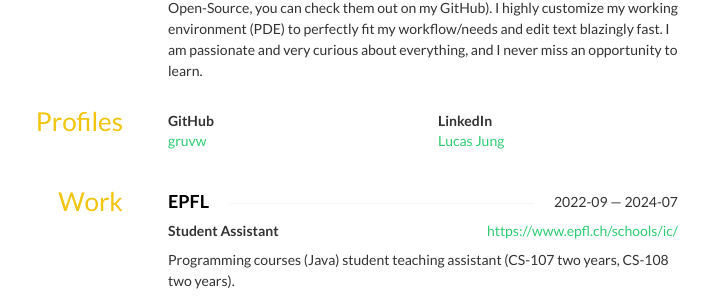
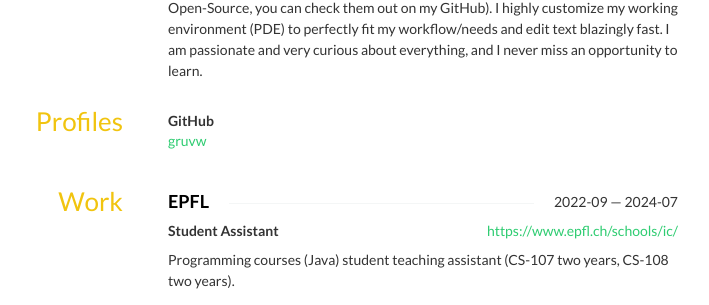
Before and after one commit to gruvw/portfolio, a Jekyll site: the page json_resume.html, which Jekyll copies as it is, in a window 1280 px wide and 900 px high. Shown: the part 413-718 px from the top of the window, without its empty margins (307-1016 px from the left). Built offline with Jekyll 4.4.1, drawn with Linux system fonts in a browser that asks for light colours; nearby versions of some CDN libraries; a style sheet for code colours, icons or effects is not loaded.

Commit message:
[ci skip] Built json_resume.html

```diff
--- a/json_resume.html
+++ b/json_resume.html
@@ -249,16 +249,6 @@ h4 span:first-child {
 					<div class="username">
 						<div class="url">
 							<a href="https://github.com/gruvw">gruvw</a>
-						</div>
-					</div>
-				</div>
-				<div class="col-sm-6">
-					<strong class="network">
-						LinkedIn
-					</strong>
-					<div class="username">
-						<div class="url">
-							<a href="https://www.linkedin.com/in/jung-lucas/">Lucas Jung</a>
 						</div>
 					</div>
 				</div>
```
